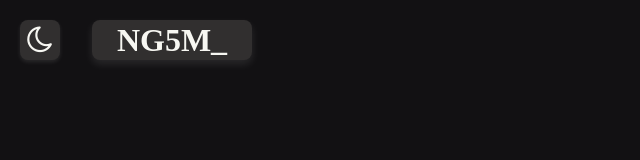
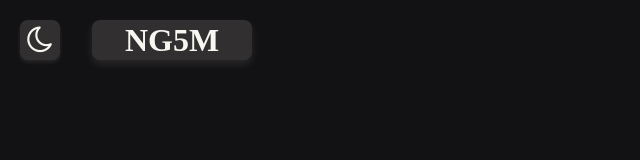
Before and after one commit to rexgamer338571/ng5m.dev, a plain HTML site: page index.html in a window 1280 px wide. Shown: the full height of the page, 0-640 px from the left. Drawn offline with Linux system fonts and the light colour scheme; a small style sheet from the web is missing.

Commit message:
fix fix fix css

```diff
--- a/index.html
+++ b/index.html
@@ -10,7 +10,7 @@
     <meta name="theme-color" content="#121113">
 
     <title>NG5M.dev</title>
-    <link rel="stylesheet" href="fstyle.css">
+    <link rel="stylesheet" href="style.css">
     <link href="https://iosevka-webfonts.github.io/iosevka/iosevka.css" rel="stylesheet" />
     <link rel="stylesheet" href="https://cdnjs.cloudflare.com/ajax/libs/font-awesome/4.7.0/css/font-awesome.min.css">
     <script src="script.js" defer></script>
--- a/script.js
+++ b/script.js
@@ -28,7 +28,7 @@ function juggleHeaderText() {
 
         if (headerIndex > headerTargetText.length) {
             clearInterval(interval);
-            headerElem.textContent = headerTargetText + "_";
+            headerElem.textContent = headerTargetText;
         }
     }, 300);
 }
```
Also changed, not shown: style.css (renamed from fstyle.css).
